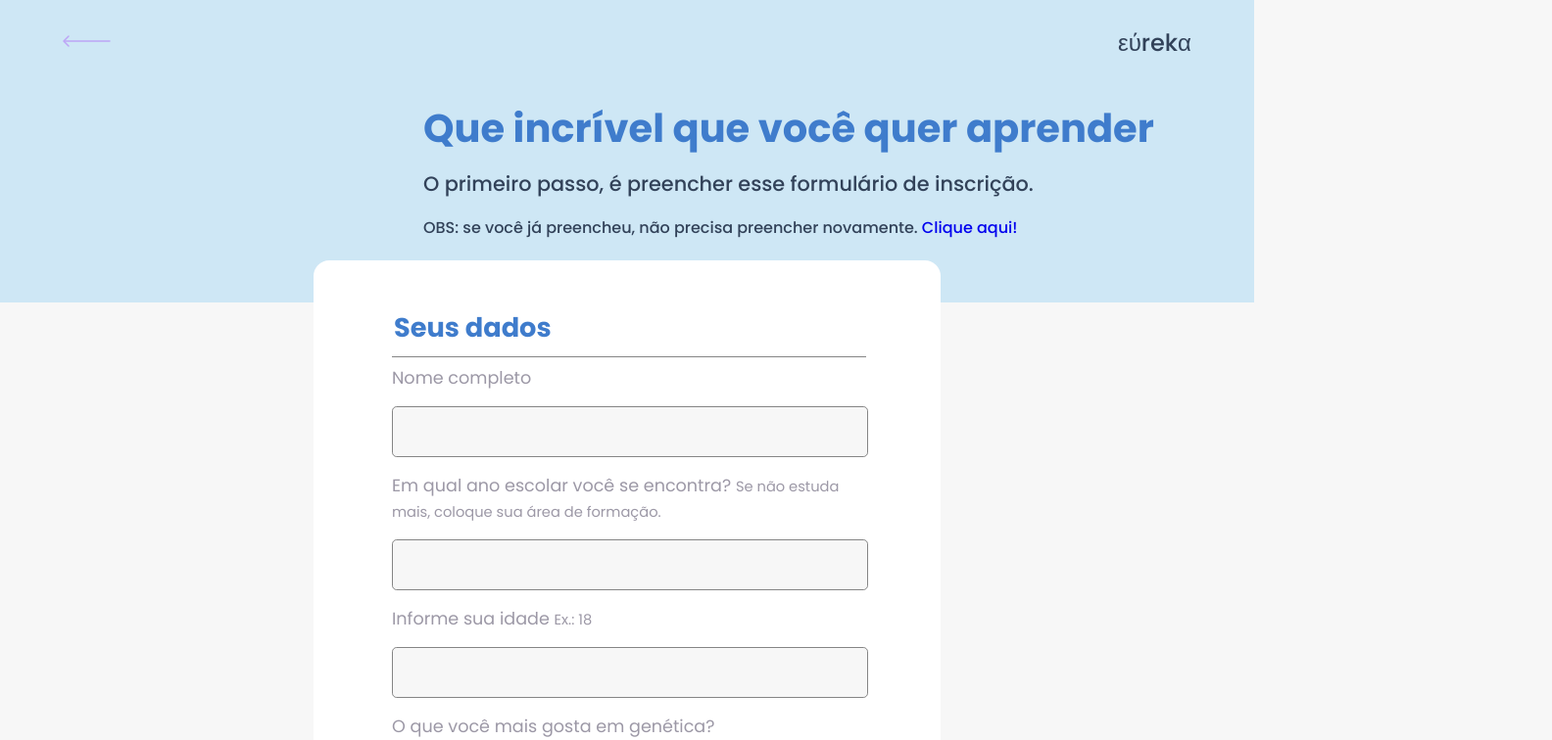
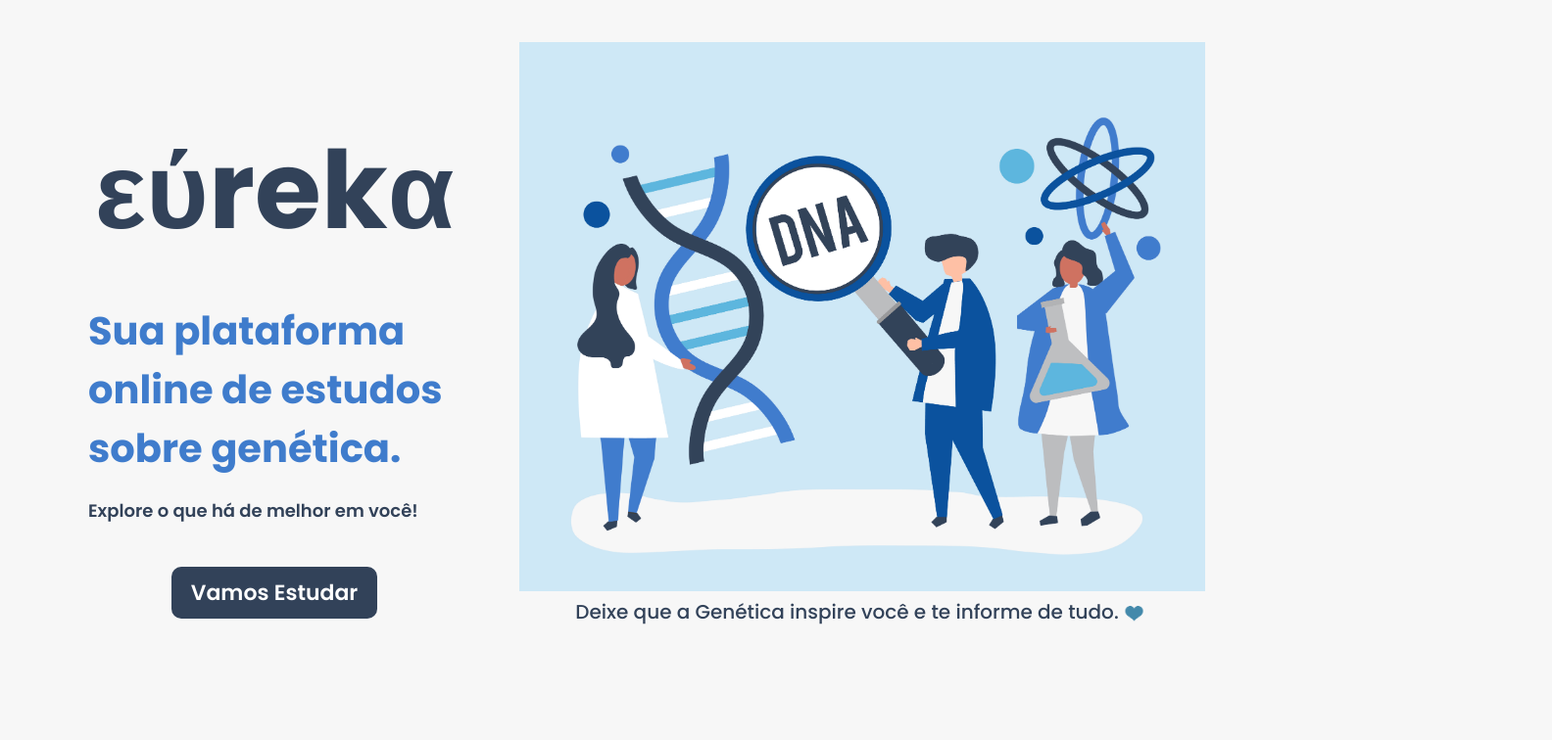
Before and after one commit to moizeshenriques/eureka, a React (Create React App) app: page / in a window 1280 px wide. Shown: the top 756 px of the page at 98% size, 1584 px wide, since content can reach past the window. Built offline with nearby package versions, Linux system fonts and the light colour scheme.

Commit message:
atualizacao

```diff
--- a/src/App.js
+++ b/src/App.js
@@ -3,8 +3,8 @@ import Formulario from './components/form/formulario';
 
 function App() {
   return (
-    //<LandingPage/>
-    <Formulario />
+    <LandingPage/>
+    // <Formulario/>
   );
 }
 
```
Also changed, not shown: 1 other file (tests, documents, lock files or other folders).
